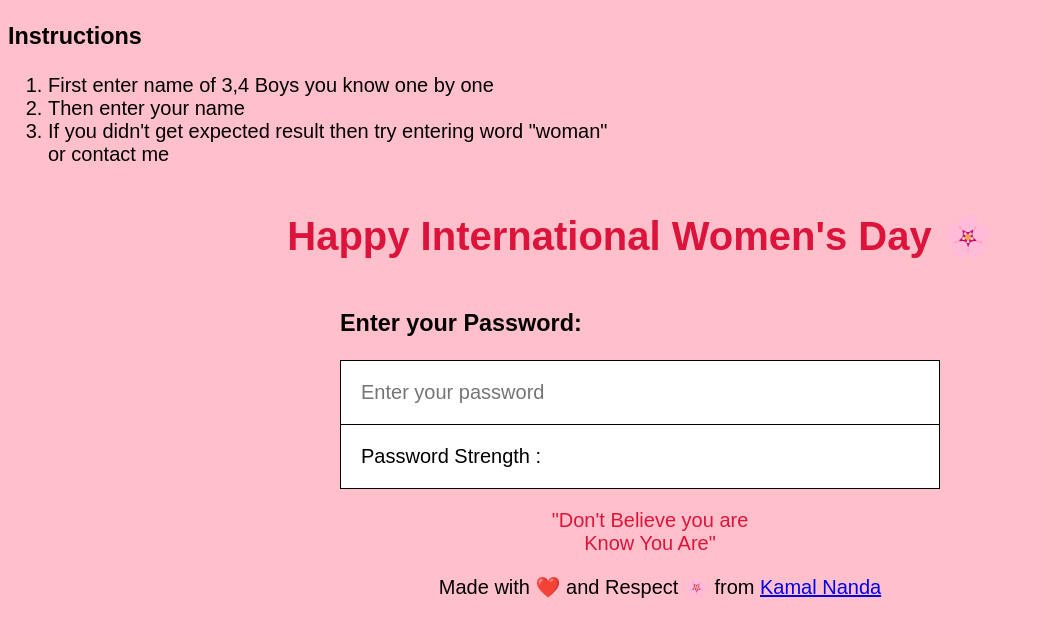
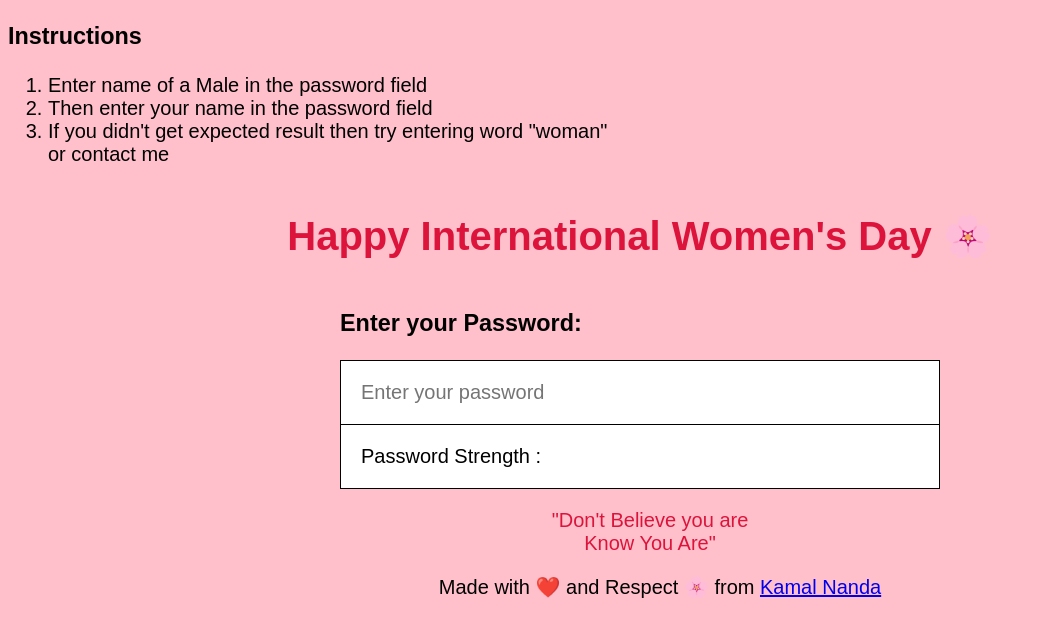
Before and after one commit to KamalNanda/WomenAreStrong, a React (Create React App) app: page / in a window 1280 px wide. Shown: the top 636 px of the page, without its empty margins (0-1043 px from the left). Built offline with nearby package versions, Linux system fonts and the light colour scheme.

Commit message:
Update App.js

```diff
--- a/src/App.js
+++ b/src/App.js
@@ -75,8 +75,8 @@ export default function App() {
       <div className="instructions">
         <h3>Instructions</h3>
         <ol>
-          <li>First enter name of 3,4 Boys you know one by one</li>
-          <li>Then enter your name</li>
+          <li>Enter name of a Male in the password field</li>
+          <li>Then enter your name in the password field</li>
           <li>If you didn't get expected result then try entering word "woman" <br/>or contact me</li>
         </ol>
       </div>
```
